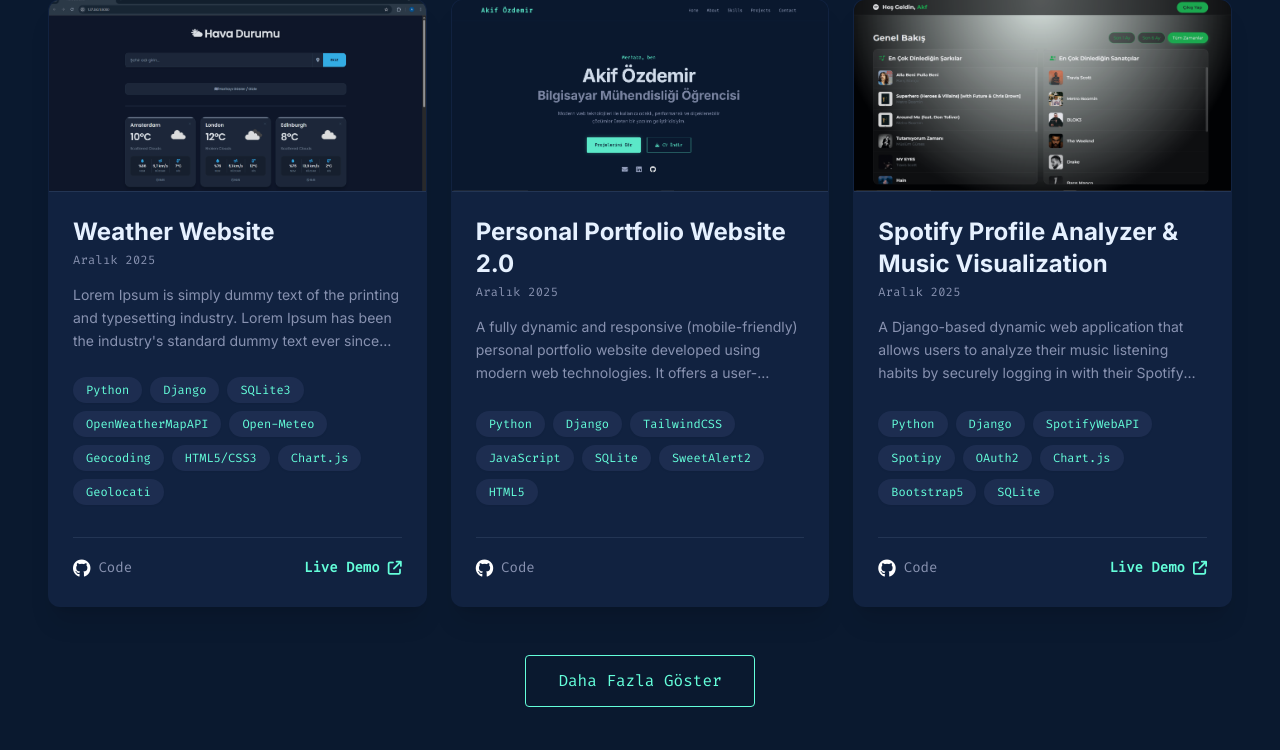
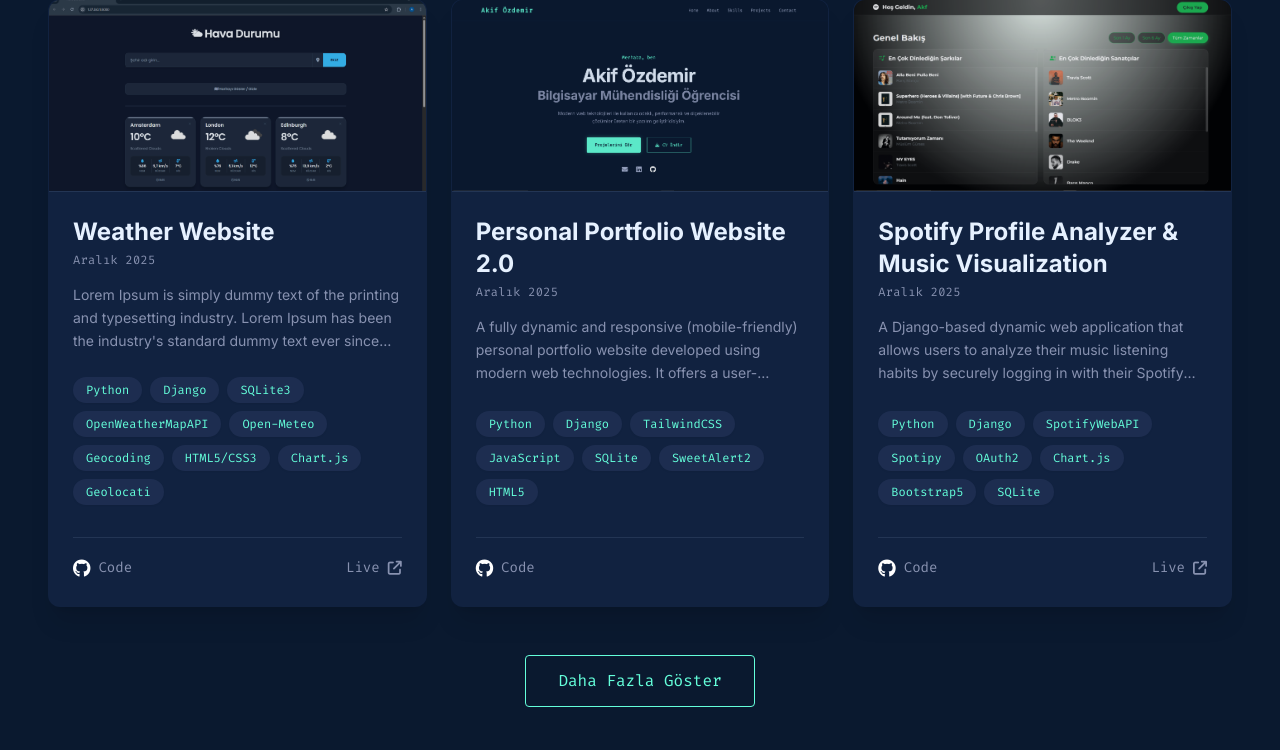
Before and after one commit to akfoz45/Portfolio-2.0, a Django app: page / in a window 1280 px wide. Shown: the part 3734-4484 px from the top of the page. Run offline with Django 5.2, Linux system fonts and the light colour scheme; data comes from the database, SQL or seed files in the repository; some libraries are stand-ins or nearby versions.

Commit message:
Docs: Update Live Demo badge text

```diff
--- a/base/templates/base/home.html
+++ b/base/templates/base/home.html
@@ -340,8 +340,8 @@
                             {% endif %}
 
                             {% if project.live_link %}
-                            <a href="{{ project.live_link }}" target="_blank" class="flex items-center gap-2 text-green hover:text-white transition text-sm font-bold font-mono group/live">
-                                <span>Live Demo</span>
+                            <a href="{{ project.live_link }}" target="_blank" class="flex items-center gap-2 text-slate hover:text-white transition text-sm font-mono group/link">
+                                <span>Live</span>
                                 <i class="fa-solid fa-arrow-up-right-from-square group-hover/live:translate-x-0.5 group-hover/live:-translate-y-0.5 transition-transform duration-300"></i>
                             </a>
                             {% endif %}
```
Also changed, not shown: README.md.
